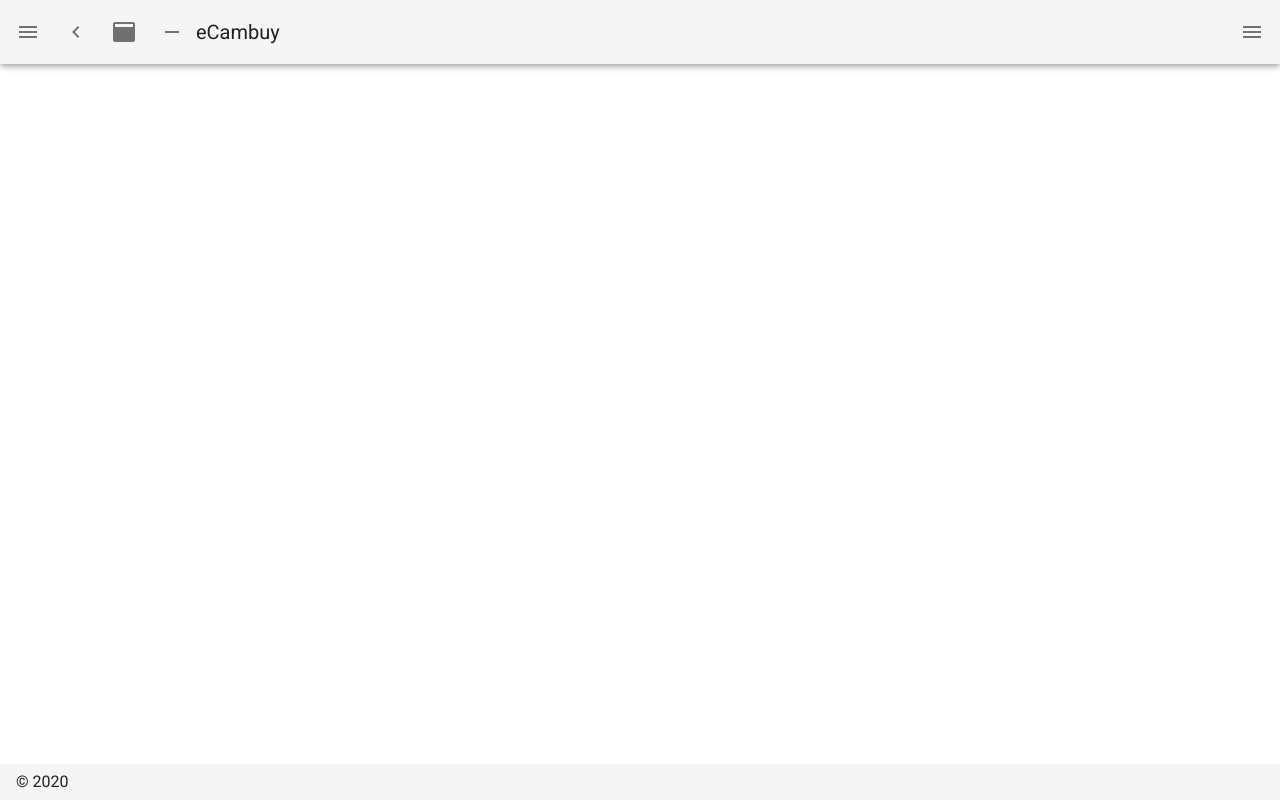
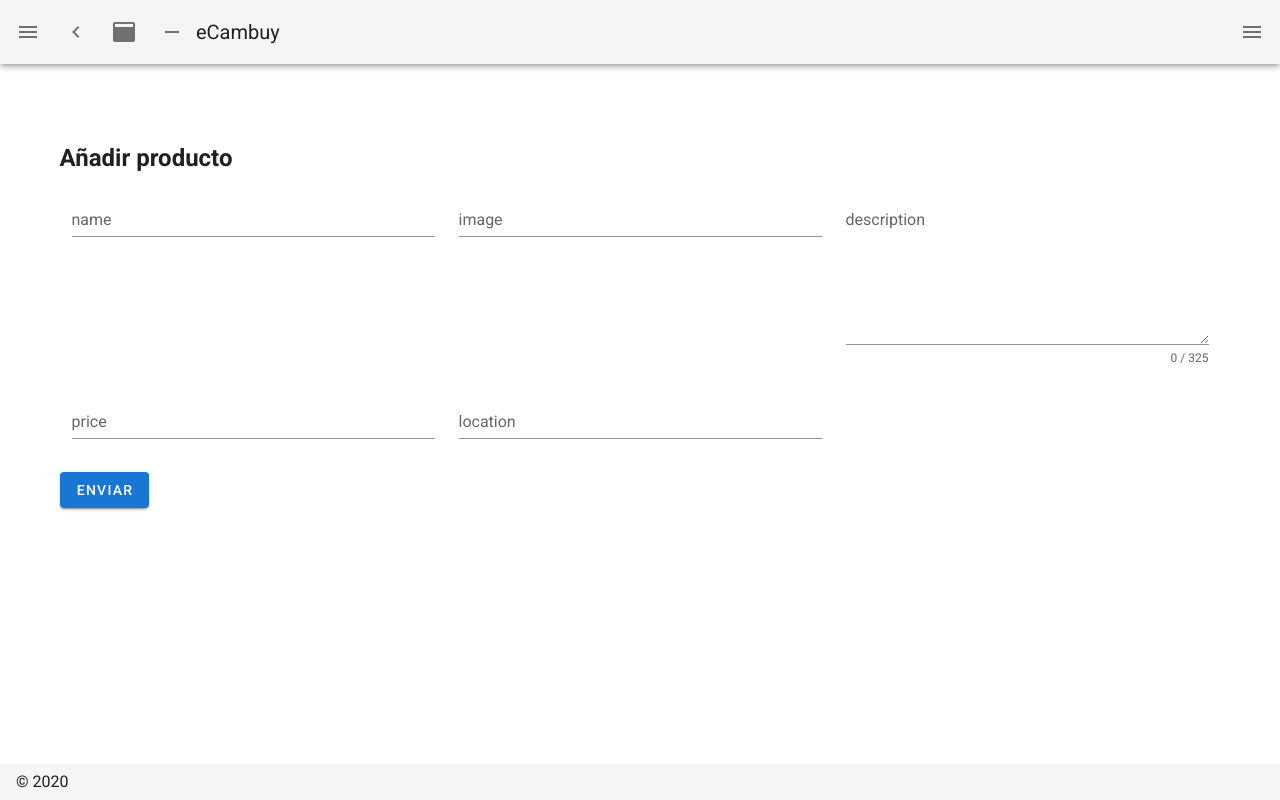
Before and after one commit to f3r/eCambuy_front, a Nuxt app: page /addProduct in a window 1280 px wide. Before the commit this address had no page. Built offline with nearby package versions, Linux system fonts and the light colour scheme.

Commit message:
some fix

```diff
--- /dev/null
+++ b/pages/addProduct.vue
@@ -0,0 +1,104 @@
+<template>
+  <v-main><h2>Añadir producto</h2>
+    <v-form v-model="valid">
+      <v-container>
+        <v-row>
+          <v-col
+            cols="12"
+            md="4"
+          >
+            <v-text-field
+              v-model="name"
+              :rules="nameRules"
+              label="name"
+              required
+            ></v-text-field>
+          </v-col>
+          <v-col
+            cols="12"
+            md="4"
+          >
+            <v-text-field
+              v-model="image"
+              :rules="imageRules"
+              label="image"
+              required
+            ></v-text-field>
+          </v-col>
+          <v-col
+            cols="12"
+            md="4"
+          >
+            <v-textarea
+              v-model="description"
+              :rules="descriptionRules"
+              :counter="325"
+              label="description"
+              required
+            ></v-textarea>
+          </v-col>
+          <v-col
+            cols="12"
+            md="4"
+          >
+            <v-text-field
+              label="price"
+            ></v-text-field>
+          </v-col>
+          <v-col
+            cols="12"
+            md="4"
+          >
+            <v-text-field
+              v-model="location"
+              :rules="locationRules"
+              label="location"
+              required
+            ></v-text-field>
+          </v-col>
+
+        </v-row>
+      </v-container>
+      <v-spacer></v-spacer>
+      <v-btn
+        color="primary"
+        nuxt
+        @click="createProduct"
+
+        >
+        Enviar
+        </v-btn>
+        <v-spacer></v-spacer>
+
+  </v-form>
+
+
+  </v-main>
+</template>
+
+<script>
+  export default {
+    data: () => ({
+      valid: false,
+      name: '',
+      nameRules: [
+        v => !!v || 'Name is required',
+        v => v.length <= 40 || 'Name must be less than 40 characters',
+      ],
+      image: '',
+      imageRules: [
+        v => !!v || 'Image is required',
+      ],
+      description: '',
+      descriptionRules: [
+        v => !!v || 'Description is required',
+        v => v.length <= 325 || 'Description must be less than 325 characters',
+      ],
+      location: '',
+      locationRules: [
+        v => !!v || 'Location is required',
+        v => v.length <= 325 || 'Description must be less than 325 characters',
+      ],
+    })
+  }
+</script>
```
